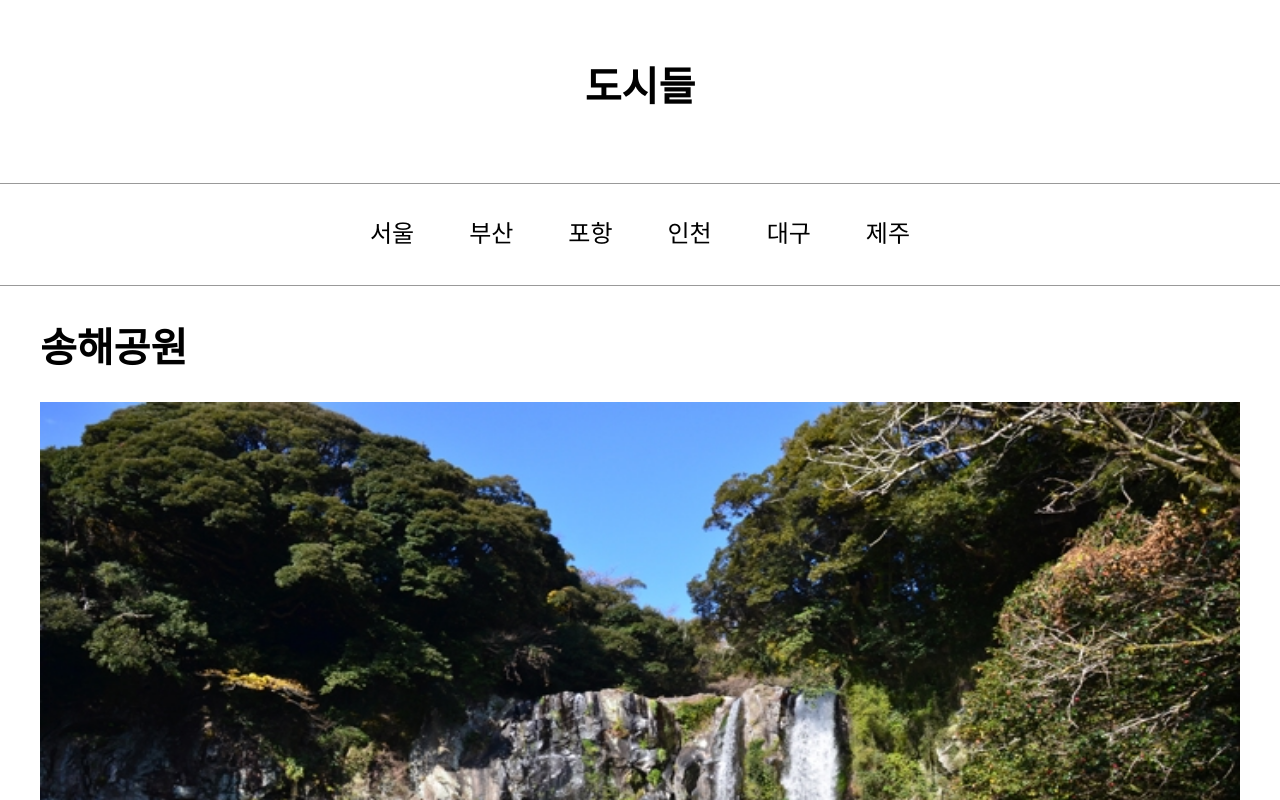
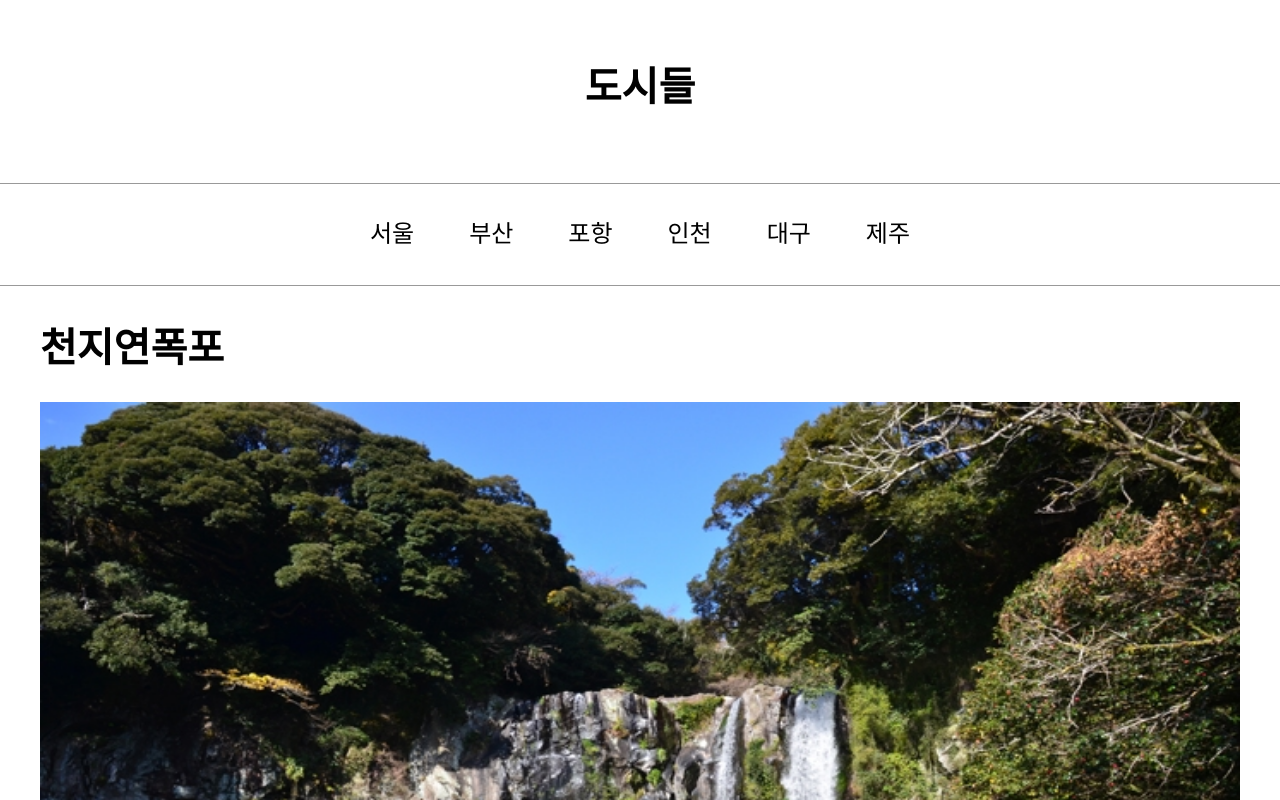
Before and after one commit to yanghayong/korea_cities, a plain HTML site: page pages/jeju_place.html in a window 1280 px wide. Shown: the top 800 px of the page. Drawn offline with Linux system fonts and the light colour scheme; some icons are missing.

Commit message:
my_cities

```diff
--- a/pages/jeju_place.html
+++ b/pages/jeju_place.html
@@ -28,7 +28,7 @@
         </ul>
       </div>
       <div class="contents">
-        <h2>송해공원</h2>
+        <h2>천지연폭포</h2>
         <img src="../images/천지연폭포.jpg" alt="" />
         <div class="text_box">
           <p>
```
